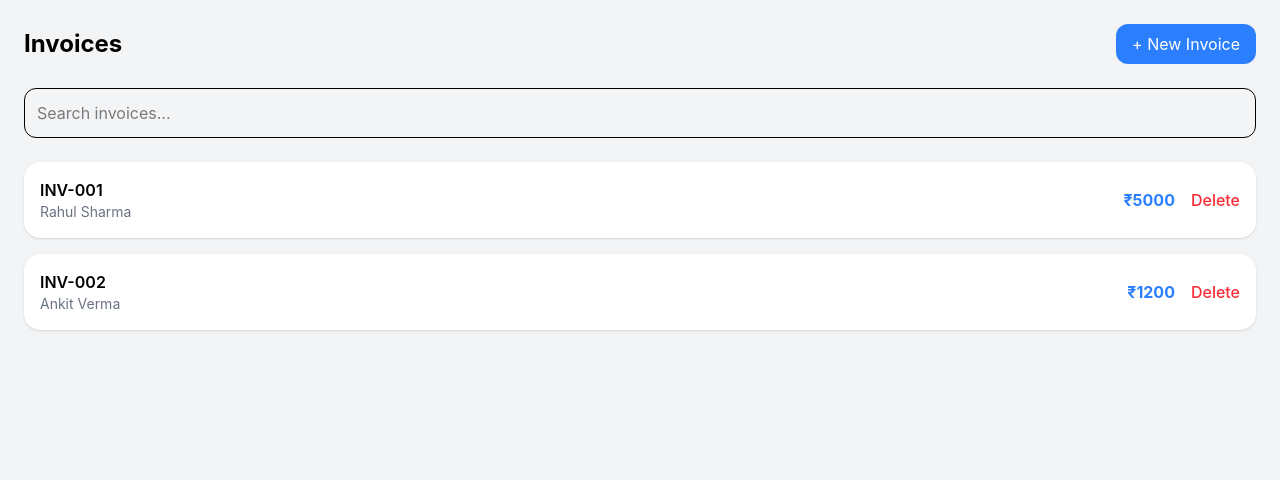
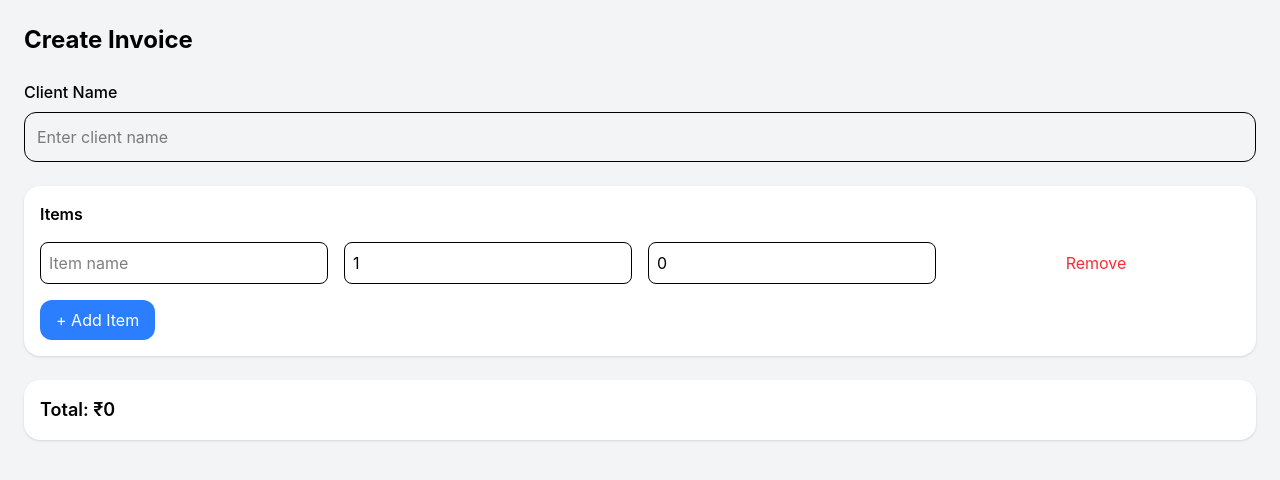
Before and after one commit to AdamyaMehta07/InvoiceForge, a React (Vite) app: page / in a window 1280 px wide. Shown: the top 480 px of the page. Built offline with nearby package versions, Linux system fonts and the light colour scheme.

Commit message:
build create invoice form with dynamic items and total calculation

```diff
--- a/src/App.jsx
+++ b/src/App.jsx
@@ -1,9 +1,11 @@
 import React from 'react'
 import Dashboard from './pages/Dashboard'
+import CreateInvoice from './pages/CreateInvoice'
 
 const App = () => {
   return (
-    <Dashboard/>
+
+    <CreateInvoice/>
   )
 }
 
--- /dev/null
+++ b/src/pages/CreateInvoice.jsx
@@ -0,0 +1,115 @@
+import React, { useState } from "react";
+
+const CreateInvoice = () => {
+  const [client, setClient] = useState("");
+  const [items, setItems] = useState([
+    { name: "", quantity: 1, price: 0 },
+  ]);
+
+  // Add new item row
+  const addItem = () => {
+    setItems([...items, { name: "", quantity: 1, price: 0 }]);
+  };
+
+  // Remove item row
+  const removeItem = (index) => {
+    const newItems = items.filter((_, i) => i !== index);
+    setItems(newItems);
+  };
+
+  // Handle item change
+  const handleItemChange = (index, field, value) => {
+    const updatedItems = [...items];
+    updatedItems[index][field] = value;
+    setItems(updatedItems);
+  };
+
+  // Calculate total
+  const total = items.reduce(
+    (acc, item) => acc + item.quantity * item.price,
+    0
+  );
+
+  return (
+    <div className="min-h-screen bg-gray-100 p-6">
+
+      <h1 className="text-2xl font-bold mb-6">Create Invoice</h1>
+
+      {/* Client Input */}
+      <div className="mb-6">
+        <label className="block mb-2 font-medium">Client Name</label>
+        <input
+          type="text"
+          value={client}
+          onChange={(e) => setClient(e.target.value)}
+          className="w-full p-3 rounded-xl border focus:outline-none focus:ring-2 focus:ring-blue-400"
+          placeholder="Enter client name"
+        />
+      </div>
+
+      {/* Items Section */}
+      <div className="bg-white p-4 rounded-2xl shadow mb-6">
+        <h2 className="font-semibold mb-4">Items</h2>
+
+        {items.map((item, index) => (
+          <div key={index} className="grid grid-cols-4 gap-4 mb-4">
+
+            <input
+              type="text"
+              placeholder="Item name"
+              value={item.name}
+              onChange={(e) =>
+                handleItemChange(index, "name", e.target.value)
+              }
+              className="p-2 border rounded-lg"
+            />
+
+            <input
+              type="number"
+              placeholder="Qty"
+              value={item.quantity}
+              onChange={(e) =>
+                handleItemChange(index, "quantity", Number(e.target.value))
+              }
+              className="p-2 border rounded-lg"
+            />
+
+            <input
+              type="number"
+              placeholder="Price"
+              value={item.price}
+              onChange={(e) =>
+                handleItemChange(index, "price", Number(e.target.value))
+              }
+              className="p-2 border rounded-lg"
+            />
+
+            <button
+              onClick={() => removeItem(index)}
+              className="text-red-500"
+            >
+              Remove
+            </button>
+          </div>
+        ))}
+
+        <button
+          onClick={addItem}
+          className="bg-blue-500 text-white px-4 py-2 rounded-xl"
+        >
+          + Add Item
+        </button>
+      </div>
+
+      {/* Total */}
+      <div className="bg-white p-4 rounded-2xl shadow">
+        <h2 className="text-lg font-semibold">
+          Total: ₹{total}
+        </h2>
+      </div>
+
+    </div>
+  );
+};
+
+export default CreateInvoice;
```
